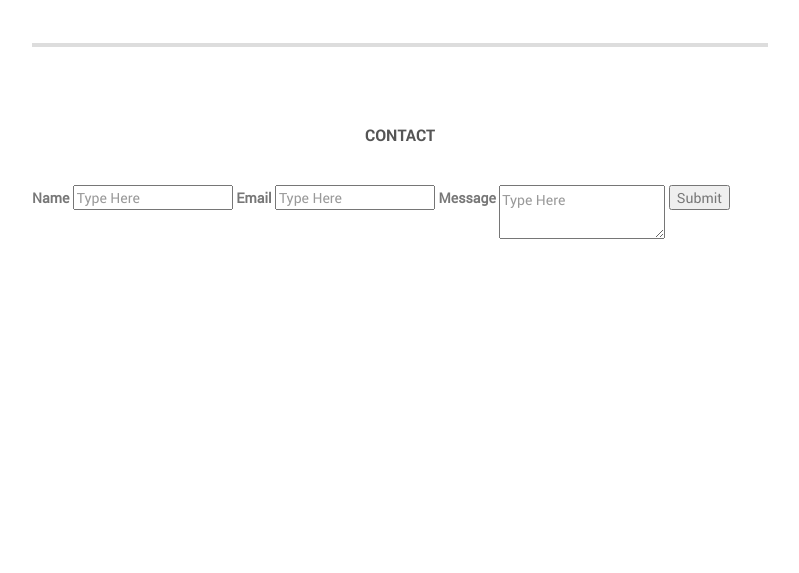
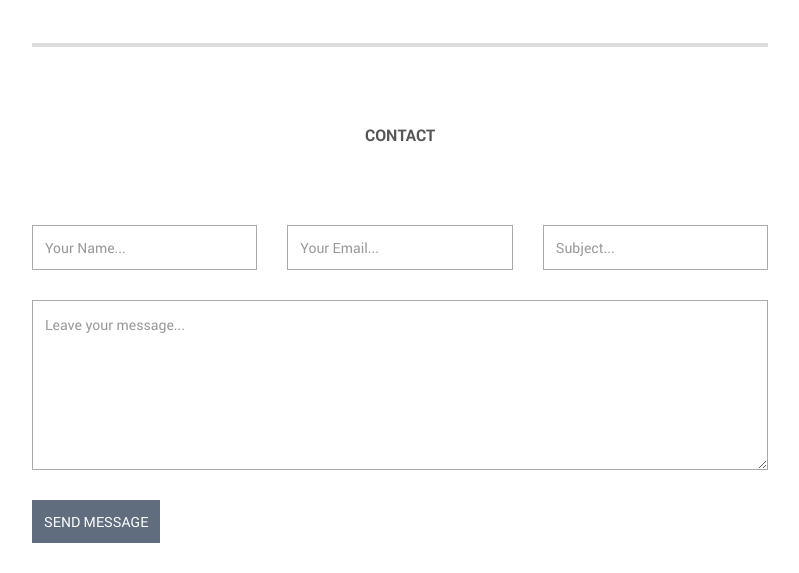
Before and after one commit to jeduhay/personalwebsite, a PHP site: page /home.html in a window 1280 px wide. Shown: the part 1798-2371 px from the top of the page, without its empty margins (432-1231 px from the left). Before the commit the page ends 2037 px from the top, so only its background shows below. Run offline with PHP 8.4, Linux system fonts and the light colour scheme.

Commit message:
Testing contact again

```diff
--- a/contact.php
+++ b/contact.php
@@ -3,7 +3,7 @@
     $email = $_POST['email'];
     $message = $_POST['message'];
     $to = 'jeduhay@yahoo.com';
-    $subject = 'Hello';
+    $subject = $_POST['subject'];
     $human = $_POST['human'];
 
     $body = "From: $name\n E-Mail: $email\n Message:\n $message";
--- a/home.html
+++ b/home.html
@@ -130,37 +130,13 @@
                       <h4 class="widget-title"><center>Contact</center></h4>
                     </div>
 
-
-
-
-
-                    <form method="post" action="contact.php">
-
-    <label>Name</label>
-    <input name="name" placeholder="Type Here">
-
-    <label>Email</label>
-    <input name="email" type="email" placeholder="Type Here">
-
-    <label>Message</label>
-    <textarea name="message" placeholder="Type Here"></textarea>
-
-    <input id="submit" name="submit" type="submit" value="Submit">
-
-</form>
-
-
-
-
-
-                    <!--
                     <div class="row">
-                        <form action="contact.php" method="post" class="contact-form">
+                      <form method="post" action="contact.php" class="contact-form">
                         <fieldset class="col-md-4 col-sm-6">
-                                <input name="text" id="your-name" placeholder="Your Name...">
+                          <input name="name" id="your-name" placeholder="Your Name...">
                         </fieldset>
                         <fieldset class="col-md-4 col-sm-6">
-                                <input name="email" id="email" placeholder="Your Email...">
+                          <input name="email" id="email" type="email" placeholder="Your Email...">
                         </fieldset>
                         <fieldset class="col-md-4 col-sm-12">
                           <input name="text" id="your-subject" placeholder="Subject...">
@@ -172,7 +148,7 @@
                           <input id="submit" name="submit" type="submit" class="button big default" value="Send Message">
                         </fieldset>
                       </form>
-                    </div>--> <!-- .contact-form -->
+                    </div> <!-- .contact-form -->
                     </div>
 
                 </div>
```
Lines whose indentation alone changed are shown as unchanged.
